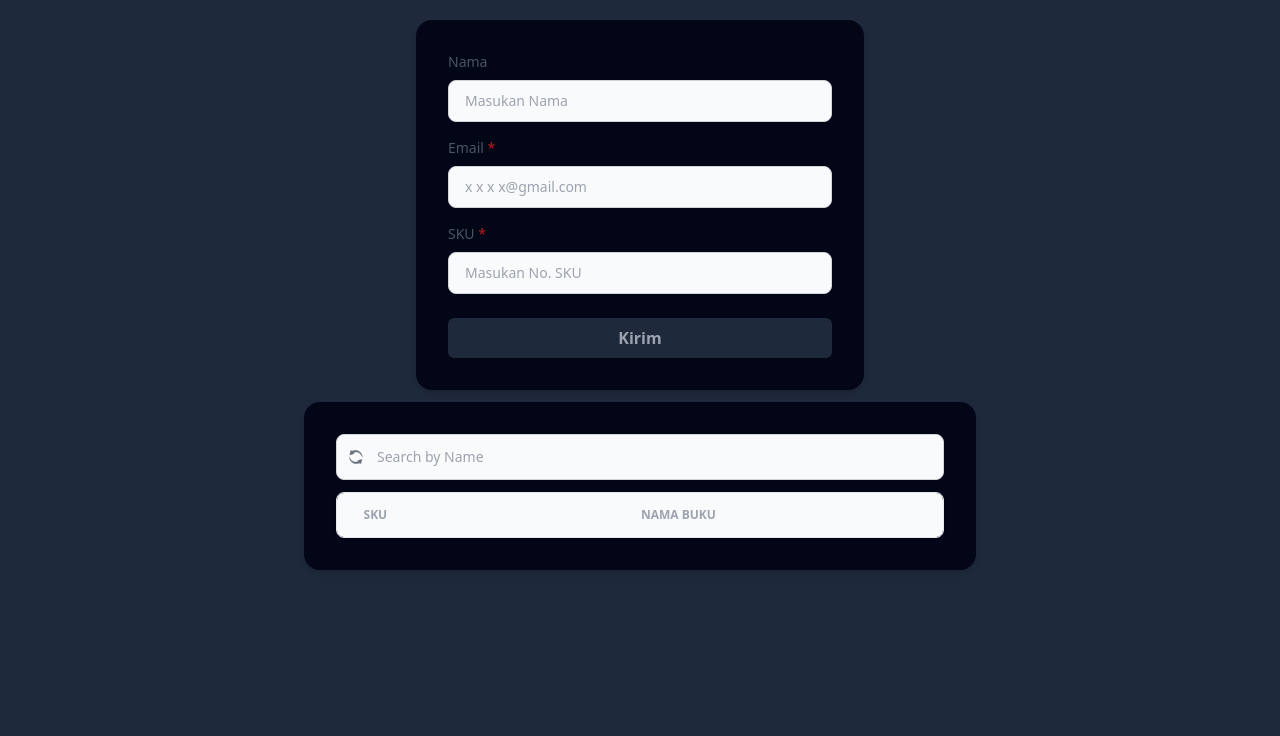
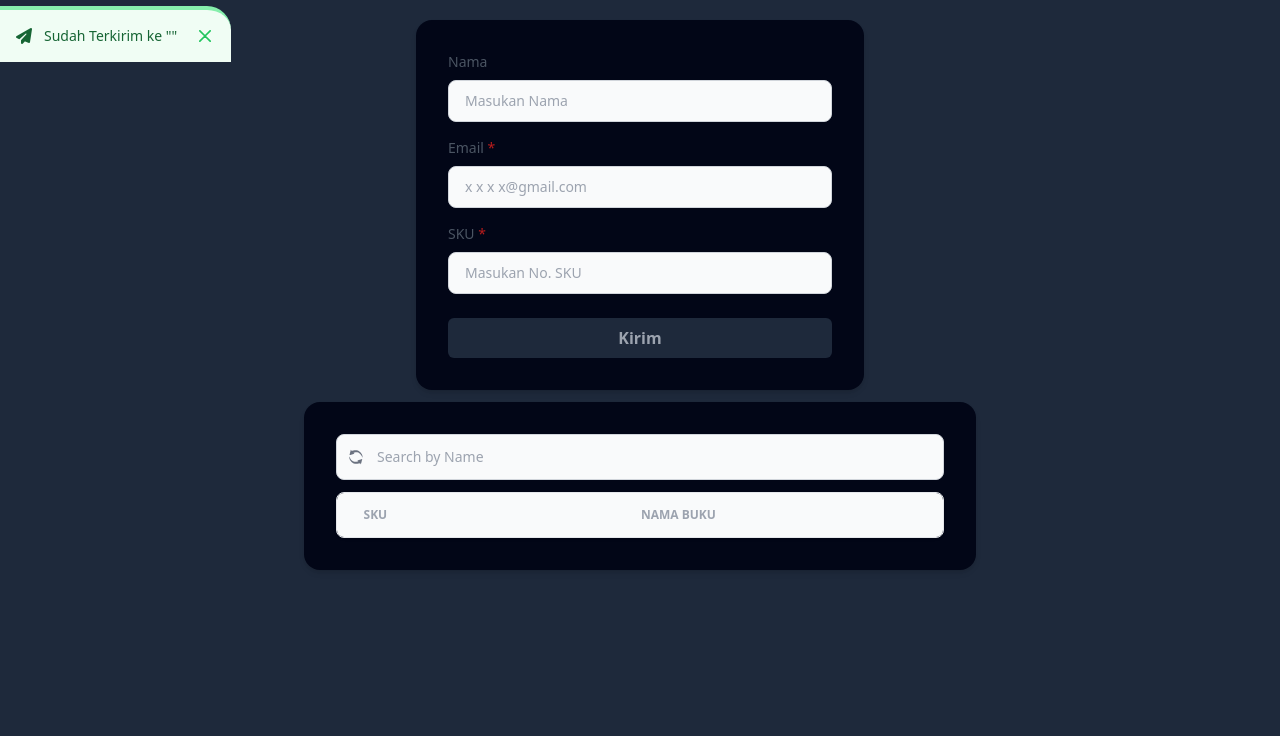
Before and after one commit to Zunnazif/zunnaclient, a website with bundled scripts: page index.html in a window 1280 px wide. Shown: the part 64-800 px from the top of the page. Built offline with nearby package versions, Linux system fonts and the light colour scheme.

Commit message:
add icon paper-plane

```diff
--- a/index.html
+++ b/index.html
@@ -75,10 +75,8 @@
         </div>
     </div>
 
-    <div id="alert-border" class="flex fixed hidden items-center p-4 mt-1.5 text-green-800 border-t-4 border-green-300 bg-green-50 dark:text-green-400 dark:bg-gray-900 dark:border-green-800 rounded-tr-3xl" role="alert">
-        <svg class="flex-shrink-0 w-4 h-4" aria-hidden="true" xmlns="http://www.w3.org/2000/svg" fill="currentColor" viewBox="0 0 20 20">
-          <path d="M10 .5a9.5 9.5 0 1 0 9.5 9.5A9.51 9.51 0 0 0 10 .5ZM9.5 4a1.5 1.5 0 1 1 0 3 1.5 1.5 0 0 1 0-3ZM12 15H8a1 1 0 0 1 0-2h1v-3H8a1 1 0 0 1 0-2h2a1 1 0 0 1 1 1v4h1a1 1 0 0 1 0 2Z"/>
-        </svg>
+    <div id="alert-border" class="flex fixed  items-center p-4 mt-1.5 text-green-800 border-t-4 border-green-300 bg-green-50 dark:text-green-400 dark:bg-gray-900 dark:border-green-800 rounded-tr-3xl" role="alert">
+        <i class="fa-solid fa-paper-plane"></i>
         <div class="ms-3 text-sm font-medium pr-3">
           Sudah Terkirim ke "<span id="sending" class="font-bold"></span>"
         </div>
```
